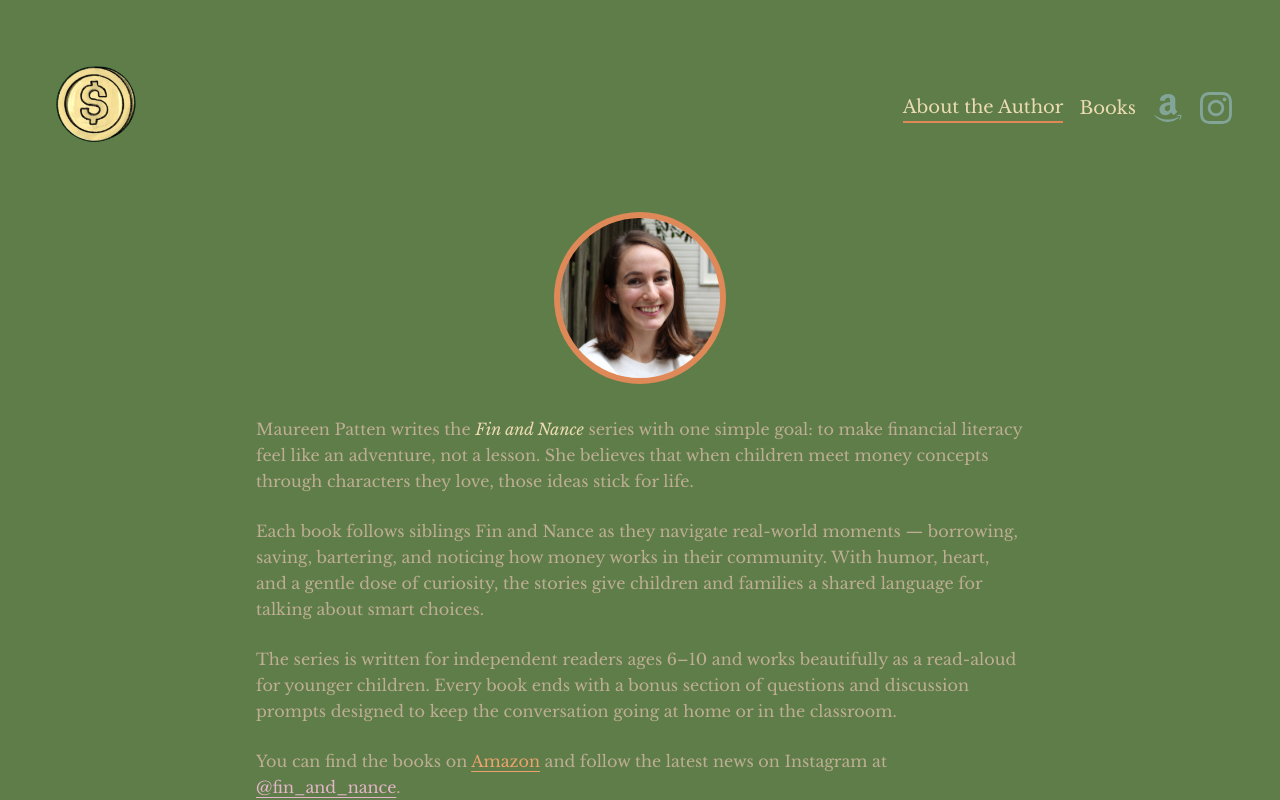
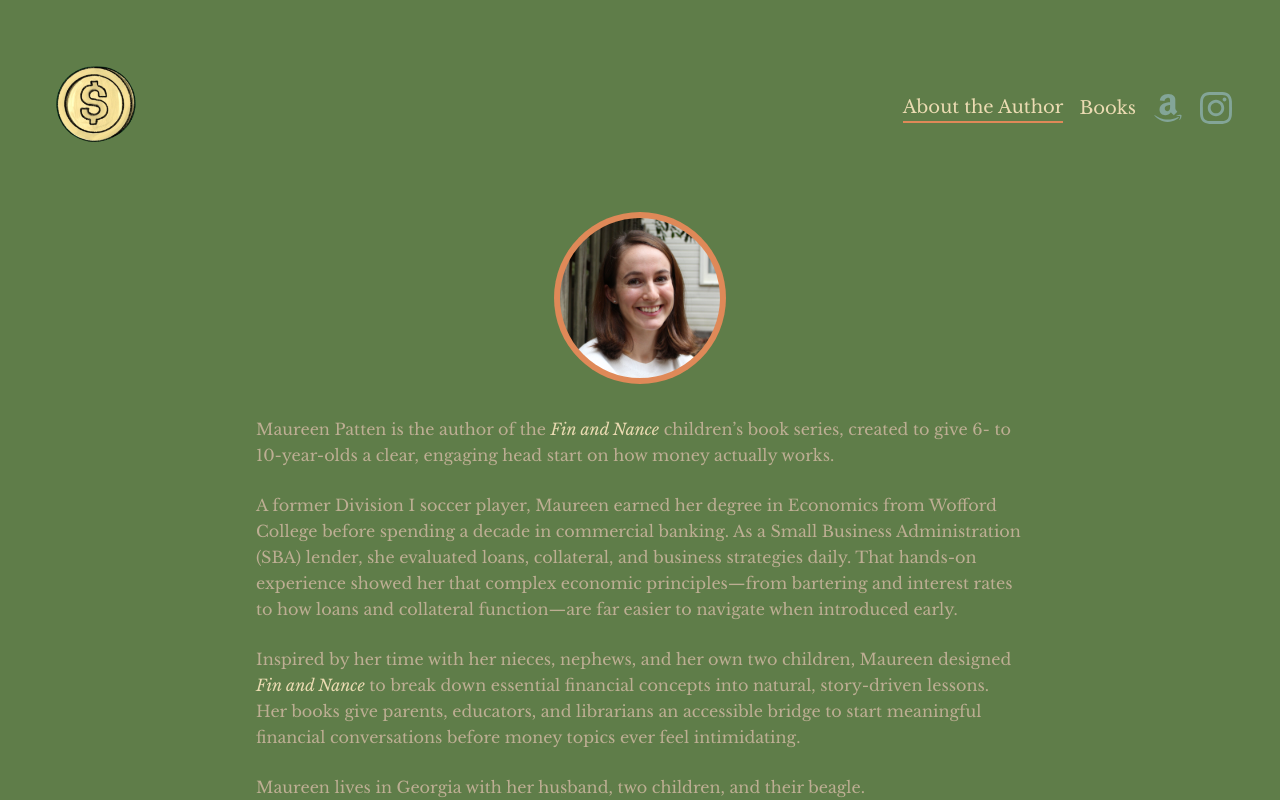
Before and after one commit to garretpatten/finandnance.com, a Vue app: page /about in a window 1280 px wide. Shown: the top 800 px of the page. Built offline with nearby package versions, Linux system fonts and the light colour scheme.

Commit message:
Update About the Author

```diff
--- a/src/views/AboutView.vue
+++ b/src/views/AboutView.vue
@@ -14,29 +14,38 @@
 
     <div class="max-w-none soft-enter soft-enter-delay-1">
       <p class="font-sans text-gray-300 leading-relaxed mb-6">
-        Maureen Patten writes the <em class="text-gray-100">Fin and Nance</em>
-        series with one simple goal: to make financial literacy feel like an
-        adventure, not a lesson. She believes that when children meet money
-        concepts through characters they love, those ideas stick for life.
+        Maureen Patten is the author of the
+        <em class="text-gray-100">Fin and Nance</em> children’s book series,
+        created to give 6- to 10-year-olds a clear, engaging head start on how
+        money actually works.
       </p>
 
       <p class="font-sans text-gray-300 leading-relaxed mb-6">
-        Each book follows siblings Fin and Nance as they navigate real-world
-        moments — borrowing, saving, bartering, and noticing how money works in
-        their community. With humor, heart, and a gentle dose of curiosity, the
-        stories give children and families a shared language for talking about
-        smart choices.
+        A former Division I soccer player, Maureen earned her degree in Economics
+        from Wofford College before spending a decade in commercial banking. As a
+        Small Business Administration (SBA) lender, she evaluated loans,
+        collateral, and business strategies daily. That hands-on experience showed
+        her that complex economic principles—from bartering and interest rates to
+        how loans and collateral function—are far easier to navigate when
+        introduced early.
       </p>
 
       <p class="font-sans text-gray-300 leading-relaxed mb-6">
-        The series is written for independent readers ages 6–10 and works
-        beautifully as a read-aloud for younger children. Every book ends with a
-        bonus section of questions and discussion prompts designed to keep the
-        conversation going at home or in the classroom.
+        Inspired by her time with her nieces, nephews, and her own two children,
+        Maureen designed <em class="text-gray-100">Fin and Nance</em> to break down
+        essential financial concepts into natural, story-driven lessons. Her books
+        give parents, educators, and librarians an accessible bridge to start
+        meaningful financial conversations before money topics ever feel
+        intimidating.
+      </p>
+
+      <p class="font-sans text-gray-300 leading-relaxed mb-6">
+        Maureen lives in Georgia with her husband, two children, and their
+        beagle.
       </p>
 
       <p class="font-sans text-gray-300 leading-relaxed">
-        You can find the books on
+        Explore the <em class="text-gray-100">Fin and Nance</em> series on
         <a
           href="https://www.amazon.com/dp/B0G5PMK92F"
           target="_blank"
@@ -44,7 +53,7 @@
           class="text-terracotta-300 hover:text-terracotta-100 underline underline-offset-4 transition-colors duration-[230ms]"
           >Amazon</a
         >
-        and follow the latest news on Instagram at
+        and follow along on Instagram
         <a
           href="https://www.instagram.com/fin_and_nance/"
           target="_blank"
```
